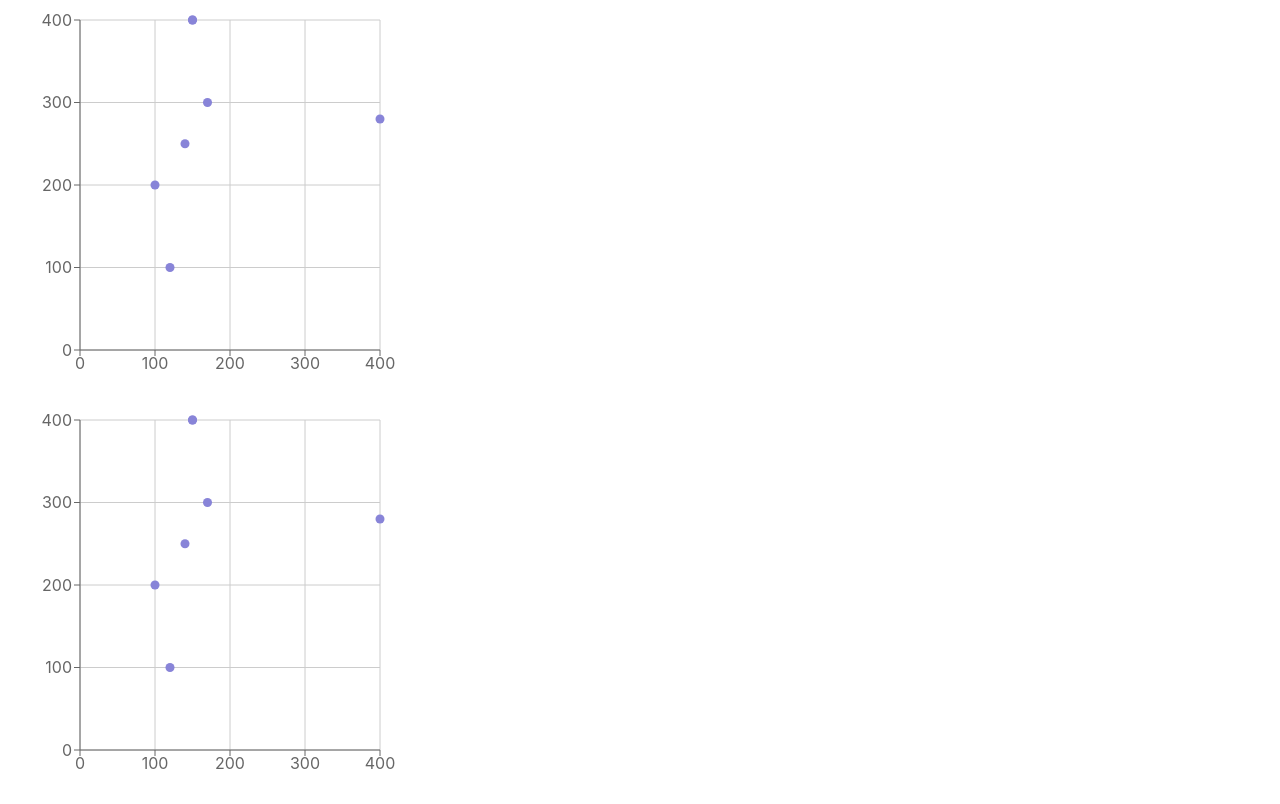
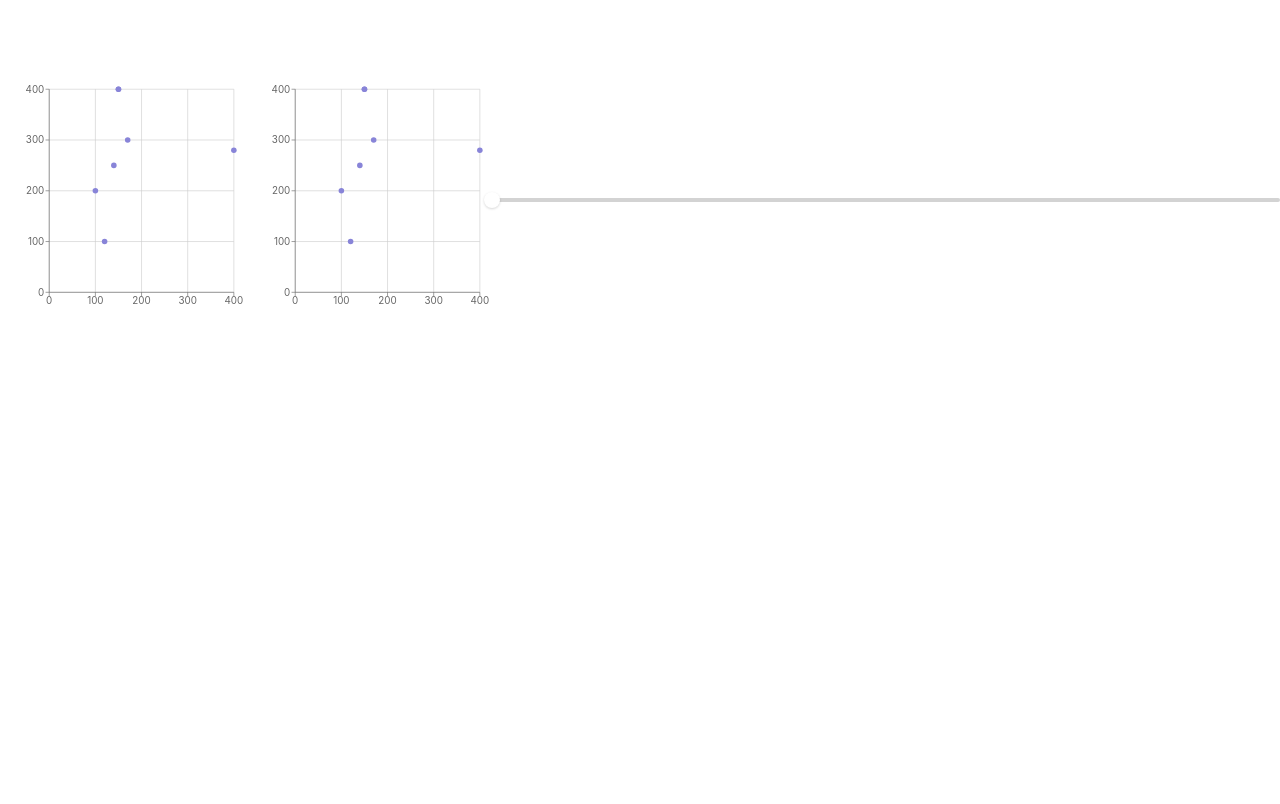
Before and after one commit to leisure-pursuit-projects/dft-idft-d3, a React (Create React App) app: page / in a window 1280 px wide. Built offline with nearby package versions, Linux system fonts and the light colour scheme.

Commit message:
use chakra-ui slider

```diff
--- a/src/App.css
+++ b/src/App.css
@@ -1,38 +1,4 @@
-.App {
-  text-align: center;
+.app {
+  display: flex;
+  flex-direction: row;
 }
-
-.App-logo {
-  height: 40vmin;
-  pointer-events: none;
-}
-
-@media (prefers-reduced-motion: no-preference) {
-  .App-logo {
-    animation: App-logo-spin infinite 20s linear;
-  }
-}
-
-.App-header {
-  background-color: #282c34;
-  min-height: 100vh;
-  display: flex;
-  flex-direction: column;
-  align-items: center;
-  justify-content: center;
-  font-size: calc(10px + 2vmin);
-  color: white;
-}
-
-.App-link {
-  color: #61dafb;
-}
-
-@keyframes App-logo-spin {
-  from {
-    transform: rotate(0deg);
-  }
-  to {
-    transform: rotate(360deg);
-  }
-}
--- a/src/App.tsx
+++ b/src/App.tsx
@@ -7,14 +7,17 @@ import {
 	VECTOR_MOCKUP
 } from './constants/constants';
 import { EScatterName } from './types/types';
+import { Slider, SliderFilledTrack, SliderThumb, SliderTrack } from '@chakra-ui/slider';
+import { Box } from '@chakra-ui/layout';
+import './App.css';
 
-
-export default function App () {
+export function App () {
 	return (
-		<>
+		<div className={ 'app' }>
 			{
 				Object.values(EScatterName).map((name) => (
 					<ScatterChart
+						key={ name }
 						width={ SCATTER_SIDE_LENGTH }
 						height={ SCATTER_SIDE_LENGTH }
 						margin={ {
@@ -35,6 +38,22 @@ export default function App () {
 					</ScatterChart>
 				))
 			}
-		</>
-	);
+			<Slider
+				defaultValue={ 0 }
+				min={ 0 }
+				max={ 100 }
+				step={ 1 }
+				onChangeEnd={ console.error }
+			>
+				<SliderTrack bg={ 'lightgrey' }>
+					<Box
+						position={ 'relative' }
+						right={ 10 }
+					/>
+					<SliderFilledTrack bg="grey"/>
+				</SliderTrack>
+				<SliderThumb boxSize={ 4 }/>
+			</Slider>
+		</div>
+	)
 }
--- a/src/index.tsx
+++ b/src/index.tsx
@@ -1,12 +1,14 @@
 import React from 'react';
 import ReactDOM from 'react-dom';
-import './index.css';
-import App from './App';
+import { App } from './App';
 import reportWebVitals from './reportWebVitals';
+import { ChakraProvider } from '@chakra-ui/react';
 
 ReactDOM.render(
-    <App />,
-  document.getElementById('root')
+	<ChakraProvider>
+		<App/>
+	</ChakraProvider>,
+	document.getElementById('root')
 );
 
 // If you want to start measuring performance in your app, pass a function
```
